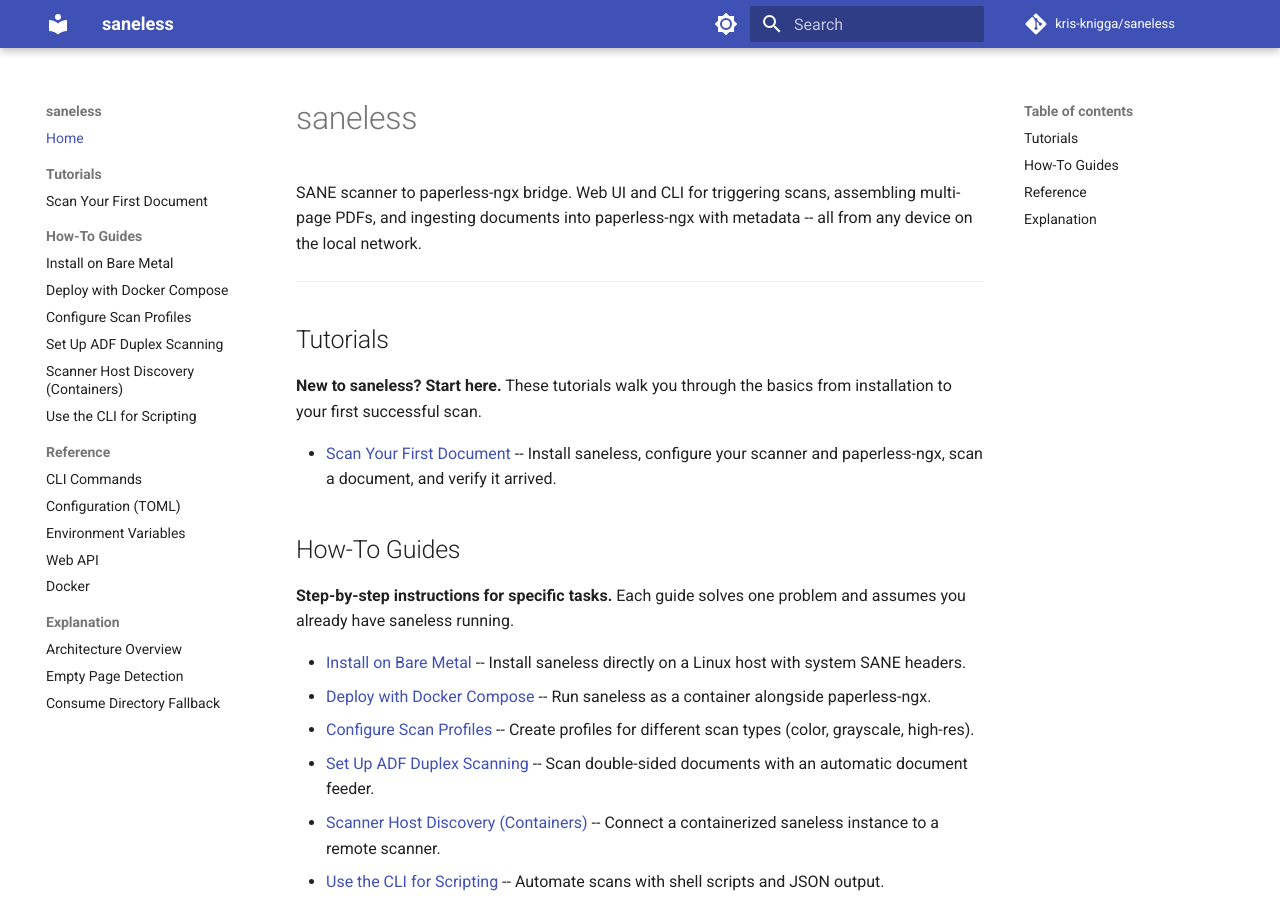
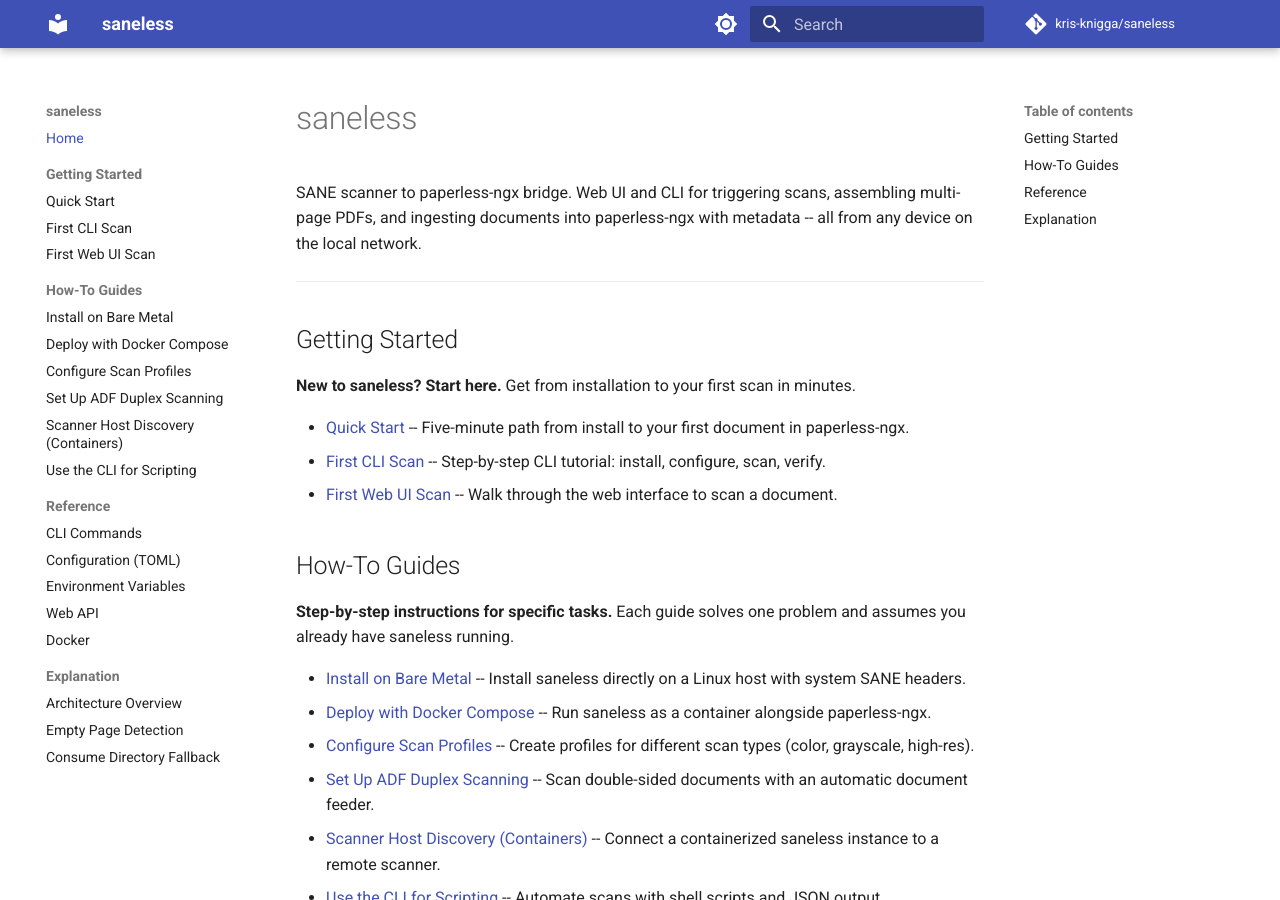
Before and after one commit to kdknigga/saneless, an MkDocs documentation site: the page built from docs/index.md, in a window 1280 px wide and 900 px high. Built offline with MkDocs 1.6.1 and Material for MkDocs 9.7.7, drawn with Linux system fonts in a browser that asks for light colours; comment, search, counter and statistics services are not loaded.

Commit message:
docs(19-02): update nav, landing page, delete old tutorial
- Getting Started is first nav section after Home with 3 pages
- Remove Tutorials section from nav entirely
- Update landing page to feature Getting Started prominently
- Delete docs/tutorials/scan-your-first-document.md
- mkdocs build --strict passes clean

```diff
--- a/docs/index.md
+++ b/docs/index.md
@@ -4,11 +4,13 @@
 
 ---
 
-## Tutorials
+## Getting Started
 
-**New to saneless? Start here.** These tutorials walk you through the basics from installation to your first successful scan.
+**New to saneless? Start here.** Get from installation to your first scan in minutes.
 
-- [Scan Your First Document](tutorials/scan-your-first-document.md) -- Install saneless, configure your scanner and paperless-ngx, scan a document, and verify it arrived.
+- [Quick Start](getting-started/quick-start.md) -- Five-minute path from install to your first document in paperless-ngx.
+- [First CLI Scan](getting-started/first-cli-scan.md) -- Step-by-step CLI tutorial: install, configure, scan, verify.
+- [First Web UI Scan](getting-started/first-web-ui-scan.md) -- Walk through the web interface to scan a document.
 
 ## How-To Guides
 
--- a/mkdocs.yml
+++ b/mkdocs.yml
@@ -37,8 +37,10 @@
 
 nav:
   - Home: index.md
-  - Tutorials:
-    - Scan Your First Document: tutorials/scan-your-first-document.md
+  - Getting Started:
+    - Quick Start: getting-started/quick-start.md
+    - First CLI Scan: getting-started/first-cli-scan.md
+    - First Web UI Scan: getting-started/first-web-ui-scan.md
   - How-To Guides:
     - Install on Bare Metal: how-to/install-bare-metal.md
     - Deploy with Docker Compose: how-to/deploy-docker-compose.md
```
Also changed, not shown: docs/tutorials/scan-your-first-document.md (deleted, +0 -136 lines).
